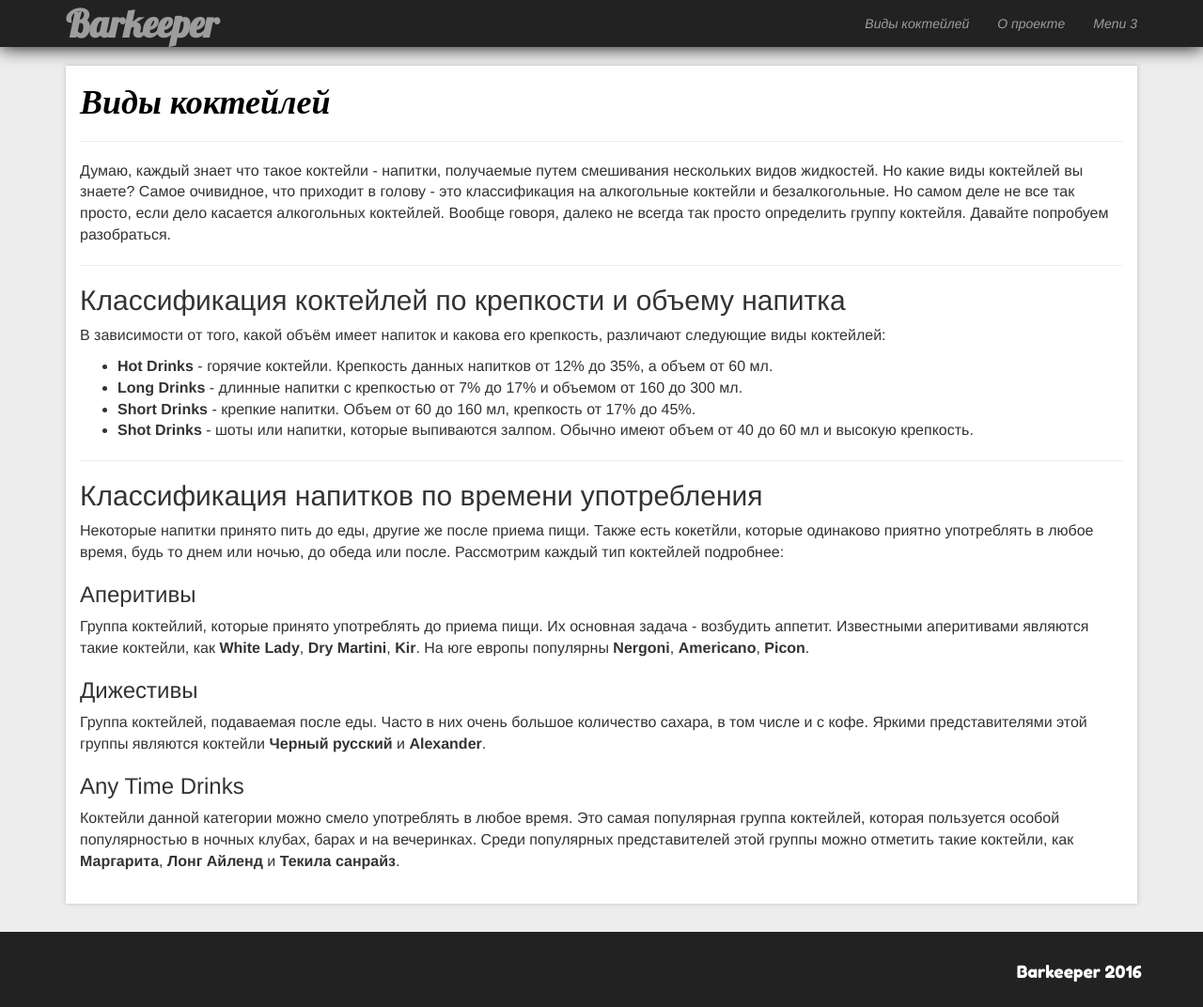
After one commit to TitovArtem/cocktails, a Django app: page /recipes/about_cocktails/ in a window 1280 px wide. The commit adds this page. Shown: the whole page at 94% size. Run offline with Django 3.2, Linux system fonts and the light colour scheme; some libraries are stand-ins or nearby versions.

Commit message:
Close #25 Add the page about cocktail types.

```diff
--- /dev/null
+++ b/recipes_adviser/templates/recipes_adviser/about_cocktails.html
@@ -0,0 +1,76 @@
+{% extends 'base.html' %}
+
+{% load staticfiles %}
+
+{% block head %}
+  {{ block.super }}
+  <link rel="stylesheet" href="{% static 'css/detail_page_styles.css' %}" />
+{% endblock head %}
+
+
+
+{% block content %}
+
+  <div class="detail-page-container">
+    <div class="detail-page-block title-container col-xs-12">
+      <h1>Виды коктейлей</h1><hr>
+      <p>
+        Думаю, каждый знает что такое коктейли - напитки, получаемые путем смешивания
+        нескольких видов жидкостей. Но какие виды коктейлей вы знаете? Самое очивидное,
+        что приходит в голову - это классификация на алкогольные коктейли и безалкогольные.
+        Но самом деле не все так просто, если дело касается алкогольных коктейлей.
+        Вообще говоря, далеко не всегда так просто определить группу коктейля. Давайте попробуем разобраться.
+      </p><hr>
+      <h2>Классификация коктейлей по крепкости и объему напитка</h2>
+      <p>
+        В зависимости от того, какой объём имеет напиток и какова его крепкость,
+        различают следующие виды коктейлей:
+      </p>
+      <ul>
+        <li>
+          <strong>Hot Drinks</strong> - горячие коктейли. Крепкость данных напитков от 12% до 35%,
+          а объем от 60 мл.
+        </li>
+        <li>
+          <strong>Long Drinks</strong> - длинные напитки с крепкостью от 7% до 17% и
+          объемом от 160 до 300 мл.
+        </li>
+        <li>
+          <strong>Short Drinks</strong> - крепкие напитки. Объем от 60 до 160 мл,
+          крепкость от 17% до 45%.
+        </li>
+        <li>
+          <strong>Shot Drinks</strong> - шоты или напитки, которые выпиваются залпом.
+          Обычно имеют объем от 40 до 60 мл и высокую крепкость.
+        </li>
+      </ul><hr>
+      <h2>Классификация напитков по времени употребления</h2>
+      <p>
+        Некоторые напитки принято пить до еды, другие же после приема пищи. Также есть кокетйли,
+        которые одинаково приятно употреблять в любое время, будь то днем или ночью,
+        до обеда или после. Рассмотрим каждый тип коктейлей подробнее:
+      </p>
+      <h3>Аперитивы</h3>
+      <p>
+        Группа коктейлий, которые принято употреблять до приема пищи. Их основная
+        задача - возбудить аппетит. Известными аперитивами являются такие коктейли,
+        как <strong>White Lady</strong>, <strong>Dry Martini</strong>, <strong>Kir</strong>.
+        На юге европы популярны <strong>Nergoni</strong>, <strong>Americano</strong>, <strong>Picon</strong>.
+      </p>
+      <h3>Дижестивы</h3>
+      <p>
+        Группа коктейлей, подаваемая после еды. Часто в них очень большое количество сахара, в том числе и с кофе.
+        Яркими представителями этой группы являются коктейли <strong>Черный русский</strong> и <strong>Alexander</strong>.
+      </p>
+      <h3>Any Time Drinks</h3>
+      <p>
+        Коктейли данной категории можно смело употреблять в любое время. Это самая популярная
+        группа коктейлей, которая пользуется особой популярностью в ночных клубах, барах и на
+        вечеринках. Среди популярных представителей этой группы можно отметить такие коктейли,
+        как <strong>Маргарита</strong>, <strong>Лонг Айленд</strong> и <strong>Текила санрайз</strong>.
+      </p><br>
+
+    </div>
+  </div>
+
+{% endblock content %}
--- a/recipes_adviser/urls.py
+++ b/recipes_adviser/urls.py
@@ -11,5 +11,6 @@ urlpatterns = [
         views.ingredient, name='ingredient_detail'),
     url(r'^recipe/(?P<recipe_id>[0-9]+)/$', views.recipe, name='recipe_detail'),
     url(r'^tool/(?P<tool_id>[0-9]+)/$', views.tool, name='tool_detail'),
-    url(r'about/$', views.about, name='about')
+    url(r'about/$', views.about, name='about'),
+    url(r'about_cocktails/$', views.about_cocktails, name='about_cocktails'),
 ]
--- a/recipes_adviser/views.py
+++ b/recipes_adviser/views.py
@@ -104,3 +104,7 @@ def tool(request, tool_id):
 
 def about(request):
     return render_to_response("recipes_adviser/about.html")
+
+
+def about_cocktails(request):
+    return render_to_response("recipes_adviser/about_cocktails.html")
--- a/templates/base.html
+++ b/templates/base.html
@@ -34,8 +34,8 @@
         </div>
         <div class="collapse navbar-collapse" id="b-menu-1">
           <ul class="nav navbar-nav navbar-right">
-            <li class="active"><a href="{% url 'recipes_adviser:about' %}">О Нас</a></li>
-            <li><a href="#">Menu 2</a></li>
+            <li><a href="{% url 'recipes_adviser:about_cocktails' %}">Виды коктейлей</a></li>
+            <li><a href="{% url 'recipes_adviser:about' %}">О проекте</a></li>
             <li><a href="#">Menu 3</a></li>
           </ul>
         </div>
@@ -55,7 +55,7 @@
     {% block footer %}
     <div class="navbar-footer navbar navbar-inverse" role="navigation">
       <div class="container">
-        <div class="footer-site-info col-xs-5 col-sm-3 col-md-3 col-lg-2">Barkeeper 2016</div>
+        <div class="footer-site-info col-xs-6 col-sm-3 col-md-3 col-lg-2">Barkeeper 2016</div>
       </div>
     </div>
     {% endblock footer %}
```
